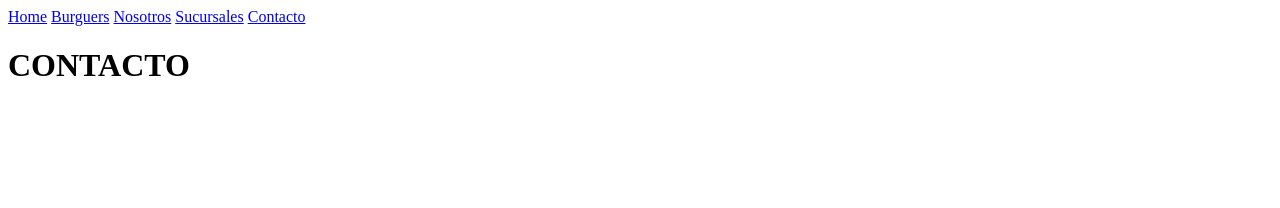
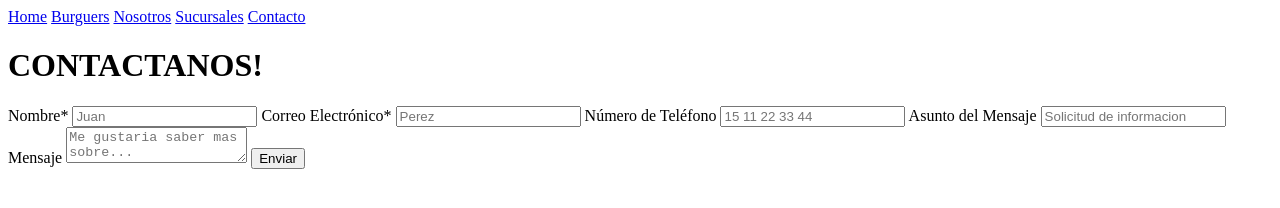
Before and after one commit to leilabritezneira/grupo22CodoaCodo, a plain HTML site: page Templates/formulario.html in a window 1280 px wide. Drawn offline with Linux system fonts and the light colour scheme.

Commit message:
Agrego la estructura del formulario de contacto

```diff
--- a/Templates/formulario.html
+++ b/Templates/formulario.html
@@ -19,8 +19,27 @@
         </nav>
     </header>
 
-    <main>
-        <h1>CONTACTO</h1>
+    <main class="container">
+        <h1>CONTACTANOS!</h1>
+
+        <form action="tu_script_de_procesamiento.php" method="post">
+            <label for="nombre">Nombre<span>*</span></label>
+            <input type="text" id="nombre" name="nombre" placeholder="Juan" required>
+
+            <label for="mail">Correo Electrónico<span>*</span></label>
+            <input type="email" id="mail" name="mail"placeholder="Perez" required>
+
+            <label for="telefono">Número de Teléfono</label>
+            <input type="tel" id="telefono" name="telefono" placeholder="15 11 22 33 44">
+
+            <label for="asunto">Asunto del Mensaje</label>
+            <input type="text" id="asunto" name="asunto" placeholder="Solicitud de informacion">
+
+            <label for="mensaje">Mensaje</label>
+            <textarea id="mensaje" name="mensaje" placeholder="Me gustaria saber mas sobre..."></textarea>
+
+            <input type="submit" value="Enviar">
+        </form>
     </main>
 
     <footer></footer>
```
